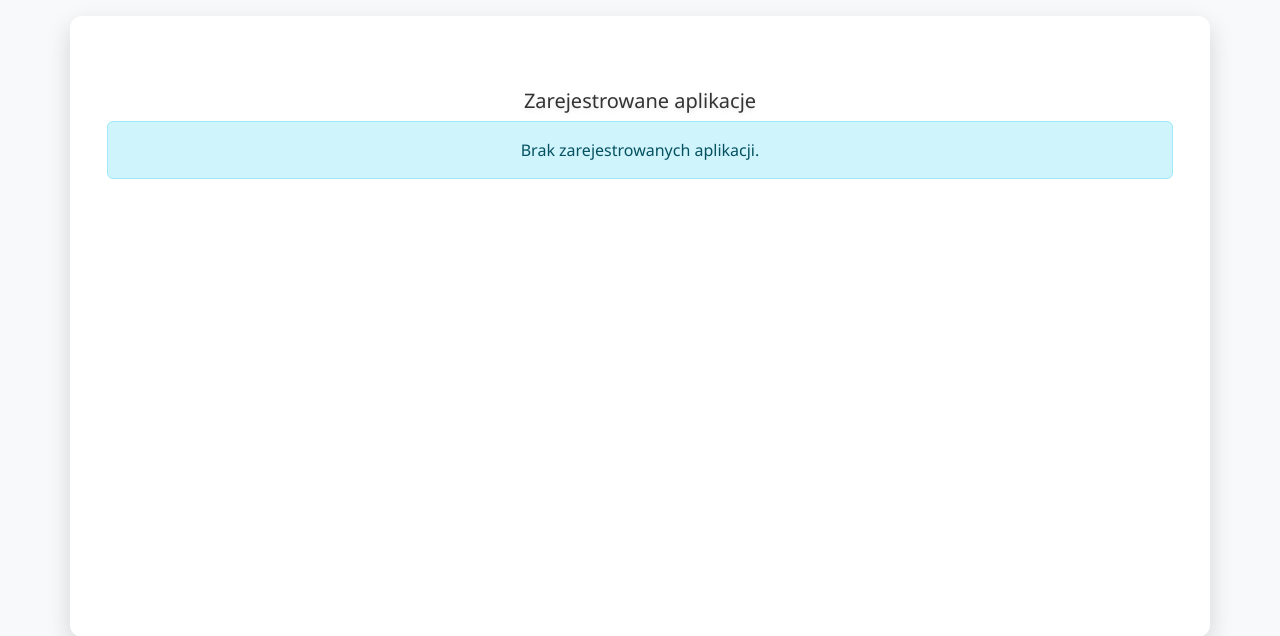
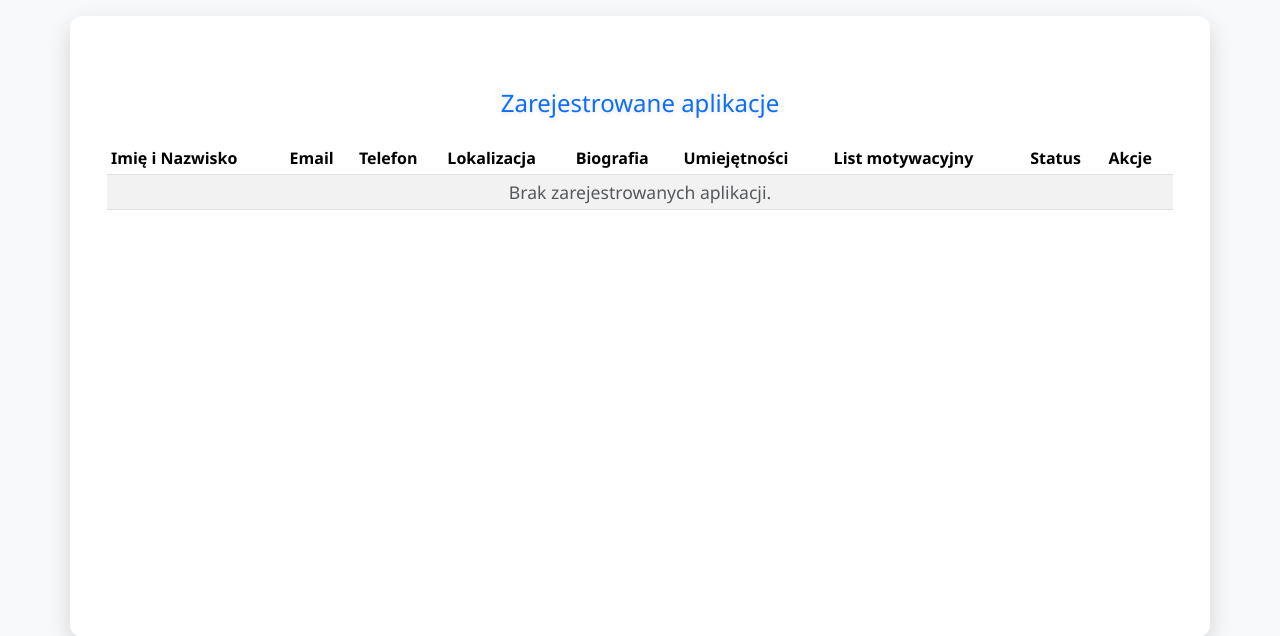
Before and after one commit to OleksandrKiris/Aplikacja-internetowa-do-rekrutacji, a Django app: template templates/jobs/registered_applications.html in a window 1280 px wide. Shown: the part 60-696 px from the top of the page. Run offline with Django 5.2, Linux system fonts and the light colour scheme; the template is opened without the code that fills it, so the values that code supplies are empty.

Commit message:
POPRAWA WSZYSTKIEGO, dodano aplikacke news 2

```diff
--- a/templates/jobs/job_detail.html
+++ b/templates/jobs/job_detail.html
@@ -16,7 +16,7 @@
         <div class="card-footer text-end">
             <a href="{% url 'jobs:job_list' %}" class="btn btn-primary">Wroc do ofert pracy</a>
 
-            {% if user_role == 'recruiter' %}
+            {% if user_role == 'recruiter' and current_user == job.recruiter %}
                 <a href="{% url 'jobs:registered_applications' %}?job_id={{ job.id }}" class="btn btn-secondary">Obejrzyj aplikacje</a>
                 <a href="{% url 'jobs:update_job_status' job.id %}" class="btn btn-secondary">Zmień status</a>
             {% elif user_role == 'candidate' %}
--- a/templates/jobs/registered_applications.html
+++ b/templates/jobs/registered_applications.html
@@ -2,43 +2,58 @@
 
 {% block content %}
 <section class="container my-5">
-    <h1 class="h5 text-center">Zarejestrowane aplikacje</h1>
+    <h1 class="h4 text-primary text-center mb-4">Zarejestrowane aplikacje</h1>
+    <div class="table-responsive">
+        <table class="table table-striped table-hover table-sm align-middle">
+            <thead class="bg-primary text-white">
+                <tr>
+                    <th>Imię i Nazwisko</th>
+                    <th>Email</th>
+                    <th>Telefon</th>
+                    <th>Lokalizacja</th>
+                    <th>Biografia</th>
+                    <th>Umiejętności</th>
+                    <th>List motywacyjny</th>
+                    <th>Status</th>
+                    <th>Akcje</th>
+                </tr>
+            </thead>
+            <tbody>
                 {% for application in applications %}
-    <div class="card mb-3 shadow">
-        <div class="card-header bg-primary text-white">
-            <h2 class="h6 mb-0">Informacje o kandydacie</h2>
-        </div>
-        <div class="card-body">
+                    <tr>
                         {% if application.applicant.candidate_profile %}
-                <p><strong>Imię:</strong> {{ application.applicant.candidate_profile.first_name }} {{ application.applicant.candidate_profile.last_name }}</p>
-                <p><strong>Email:</strong> {{ application.applicant.email }}</p>
-                <p><strong>Numer telefonu:</strong> {{ application.applicant.candidate_profile.phone_number }}</p>
-                <p><strong>Lokalizacja:</strong> {{ application.applicant.candidate_profile.location }}</p>
-                <p><strong>Biografia:</strong> {{ application.applicant.candidate_profile.bio }}</p>
-                <p><strong>Umiejętności:</strong> {{ application.applicant.candidate_profile.skills }}</p>
-            {% else %}
-                <p>No profile data available for this candidate.</p>
-            {% endif %}
-        </div>
-        <div class="card-footer bg-light">
-            <h3 class="h6 mb-0">List motywacyjny aplikacji</h3>
-            <p>{{ application.cover_letter }}</p>
-            <a href="#" class="btn btn-primary btn-sm">Wyślij wiadomość</a>
-            <form method="POST" action="{% url 'jobs:update_application_status' application.id %}" class="d-inline-block ms-2">
+                            <td>{{ application.applicant.candidate_profile.first_name }} {{ application.applicant.candidate_profile.last_name }}</td>
+                            <td>{{ application.applicant.email|truncatechars:20 }}</td>
+                            <td>{{ application.applicant.candidate_profile.phone_number|truncatechars:15 }}</td>
+                            <td>{{ application.applicant.candidate_profile.location|truncatechars:15 }}</td>
+                            <td>{{ application.applicant.candidate_profile.bio|truncatewords:5 }}</td>
+                            <td>{{ application.applicant.candidate_profile.skills|truncatewords:5 }}</td>
+                            <td>{{ application.cover_letter|truncatewords:5 }}</td>
+                            <td>
+                                <form method="POST" action="{% url 'jobs:update_application_status' application.id %}">
                                     {% csrf_token %}
-                <select name="status" class="form-select form-select-sm d-inline-block w-auto">
+                                    <select name="status" class="form-select form-select-sm">
                                         {% for value, name in application.ApplicationStatus.choices %}
                                             <option value="{{ value }}" {% if application.status == value %}selected{% endif %}>{{ name }}</option>
                                         {% endfor %}
                                     </select>
-                <button type="submit" class="btn btn-secondary btn-sm mt-1">Zmień status</button>
+                                    <button type="submit" class="btn btn-secondary btn-sm mt-2">Zmień status</button>
                                 </form>
+                            </td>
+                            <td>
+                                <a href="#" class="btn btn-primary btn-sm mt-2">Wyślij wiadomość</a>
+                            </td>
+                        {% else %}
+                            <td colspan="9" class="text-center">Brak danych profilu dla tego kandydata.</td>
+                        {% endif %}
+                    </tr>
+                {% empty %}
+                    <tr>
+                        <td colspan="9" class="text-center text-muted">Brak zarejestrowanych aplikacji.</td>
+                    </tr>
+                {% endfor %}
+            </tbody>
+        </table>
     </div>
-    </div>
-    {% empty %}
-    <div class="alert alert-info text-center" role="alert">
-        Brak zarejestrowanych aplikacji.
-    </div>
-    {% endfor %}
 </section>
 {% endblock %}
```
Also changed, not shown: jobs/views.py (+3 -4 lines). Lines whose indentation alone changed are shown as unchanged.
